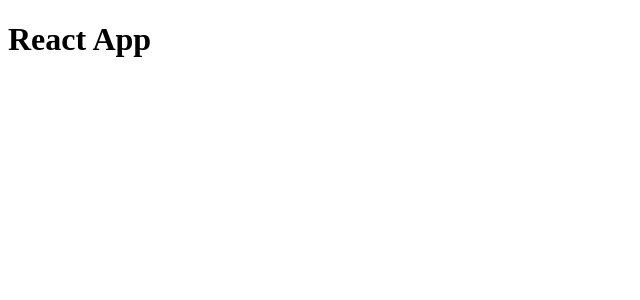
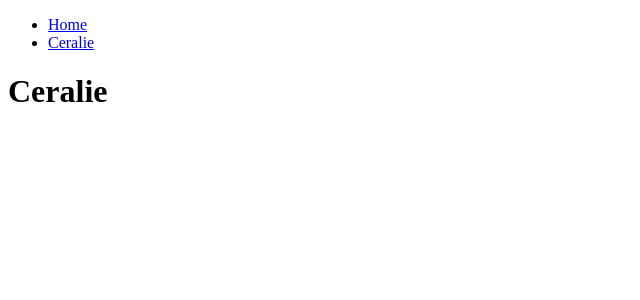
Before and after one commit to jennikate/mackee-pets, a React app: page /ceralie in a window 1280 px wide. Shown: the top 300 px of the page, without its empty margins (0-640 px from the left). Built offline with nearby package versions, Linux system fonts and the light colour scheme.

Commit message:
Setup routing

```diff
--- a/package.json
+++ b/package.json
@@ -52,6 +52,7 @@
     "passport-google-oauth20": "^2.0.0",
     "react": "^17.0.1",
     "react-dom": "^17.0.1",
+    "react-router-dom": "^5.2.0",
     "simple-oauth2": "^4.2.0"
   }
 }
--- a/src/App.jsx
+++ b/src/App.jsx
@@ -1,9 +1,37 @@
 import React from 'react';
+import {
+  BrowserRouter as Router,
+  Switch,
+  Route,
+  Link,
+} from 'react-router-dom';
+import Ceralie from './pages/ceralie';
+import Home from './pages/home';
 
 const App = () => (
-  <h1>
-    React App
-  </h1>
+  <Router>
+    <div>
+      <nav>
+        <ul>
+          <li>
+            <Link to="/">Home</Link>
+          </li>
+          <li>
+            <Link to="/ceralie">Ceralie</Link>
+          </li>
+        </ul>
+      </nav>
+
+      <Switch>
+        <Route path="/ceralie">
+          <Ceralie />
+        </Route>
+        <Route path="/">
+          <Home />
+        </Route>
+      </Switch>
+    </div>
+  </Router>
 );
 
 export default App;
--- /dev/null
+++ b/src/pages/ceralie.jsx
@@ -0,0 +1,7 @@
+import React from 'react';
+
+const Ceralie = () => (
+  <h1>Ceralie</h1>
+);
+
+export default Ceralie;
--- /dev/null
+++ b/src/pages/home.jsx
@@ -0,0 +1,7 @@
+import React from 'react';
+
+const Home = () => (
+  <h1>Home Page</h1>
+);
+
+export default Home;
```
